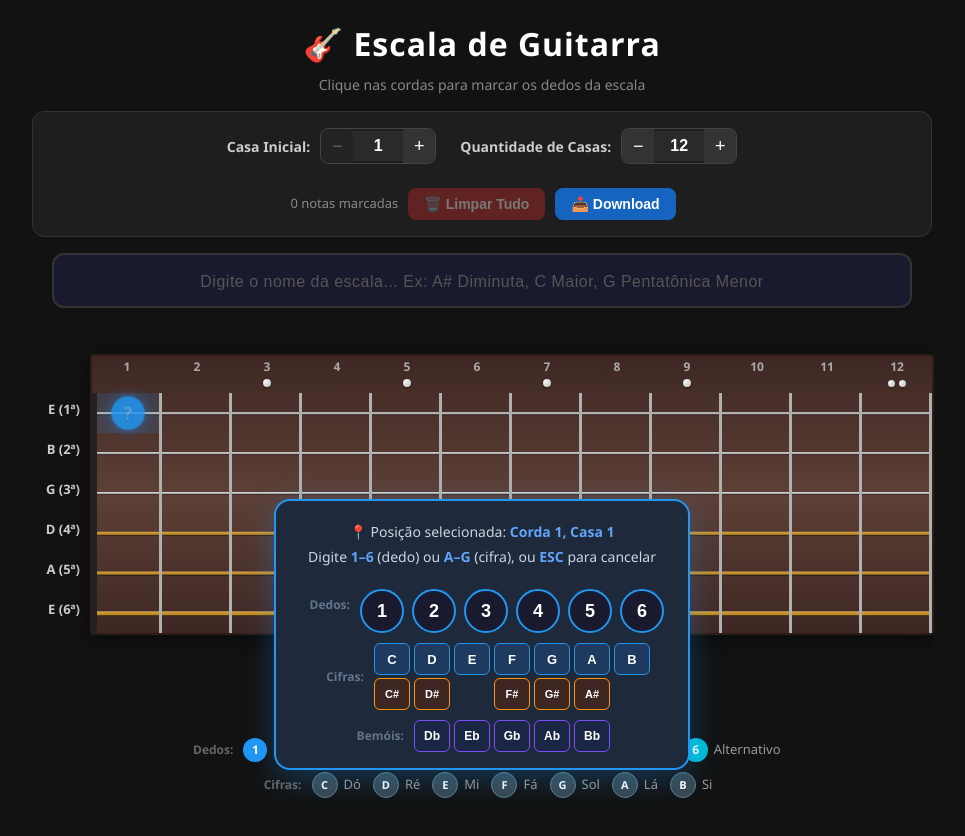
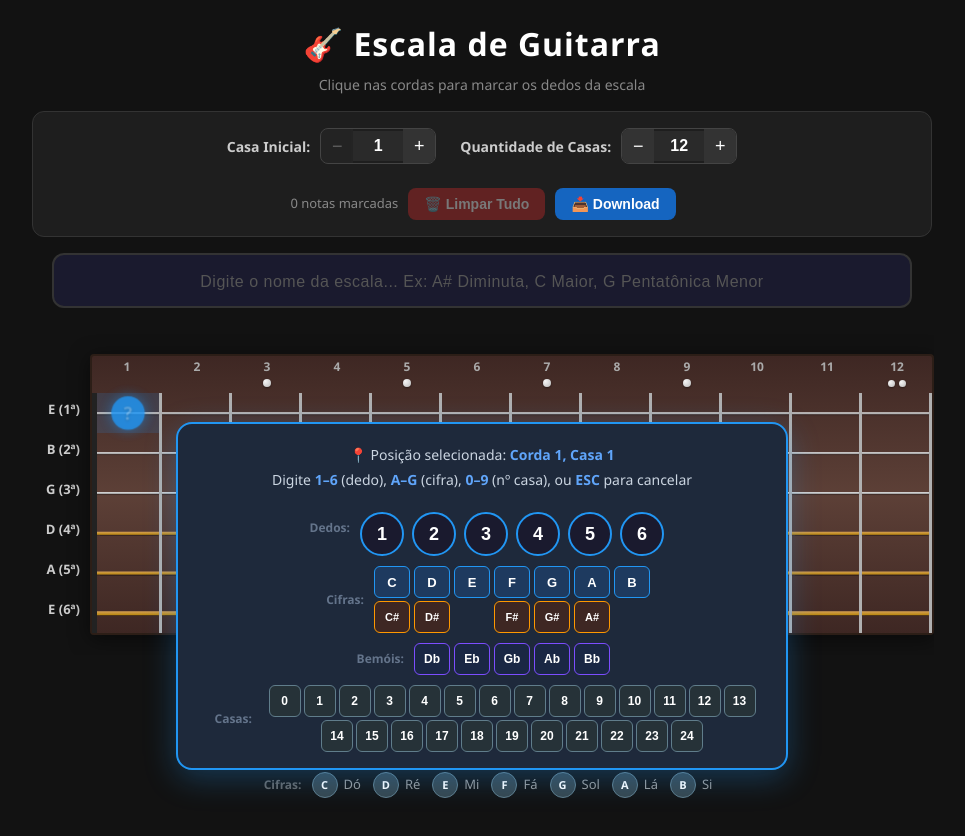
Before and after one commit to masilvasql/guitar-scale-app, a React (Vite) app in the folder guitar-scale-app/: page / in a window 1280 px wide. Both pictures are taken after a click on the element 285 px from the left and 413 px from the top of the page. Shown: the whole page, without its empty margins (158-1123 px from the left). Built offline with nearby package versions, Linux system fonts and the light colour scheme.

Commit message:
adicionado opção de colocar o número das casas

```diff
--- a/guitar-scale-app/src/App.css
+++ b/guitar-scale-app/src/App.css
@@ -223,6 +223,27 @@
   transform: scale(1.1);
 }
 
+/* Fret number buttons */
+.fret-number-buttons {
+  display: flex;
+  gap: 3px;
+  flex-wrap: wrap;
+  justify-content: center;
+  max-width: 500px;
+}
+
+.fret-num-btn {
+  background: #263238 !important;
+  border-color: #607d8b !important;
+  min-width: 32px !important;
+  font-size: 12px !important;
+}
+
+.fret-num-btn:hover {
+  background: #607d8b !important;
+  transform: scale(1.1);
+}
+
 /* Modifier buttons (when pending note) */
 .modifier-buttons {
   display: flex;
--- a/guitar-scale-app/src/App.jsx
+++ b/guitar-scale-app/src/App.jsx
@@ -8,15 +8,20 @@ const VALID_NOTES = ['C', 'C#', 'Db', 'D', 'D#', 'Eb', 'E', 'F', 'F#', 'Gb', 'G'
 const NOTE_LETTERS = ['A', 'B', 'C', 'D', 'E', 'F', 'G']
 
 function App() {
-  // markers: { [key]: { type: 'finger', value: 1-6 } | { type: 'note', value: 'A#' } }
+  // markers: { [key]: { type: 'finger'|'note'|'fret', value: ... } }
   const [markers, setMarkers] = useState({})
   const [startingFret, setStartingFret] = useState(1)
   const [activeCell, setActiveCell] = useState(null)
   const [totalFrets, setTotalFrets] = useState(12)
   const [scaleName, setScaleName] = useState('')
   const [pendingNote, setPendingNote] = useState(null) // letter waiting for # or b
+  const [pendingFretDigits, setPendingFretDigits] = useState('') // accumulates digits for fret number
   const pendingTimerRef = useRef(null)
+  const fretDigitTimerRef = useRef(null)
   const captureRef = useRef(null)
+
+  // Check if any marker is a fret number
+  const hasFretNumbers = Object.values(markers).some(m => m.type === 'fret')
 
   const handleCellClick = useCallback((stringIndex, fretIndex) => {
     const key = `${stringIndex}-${fretIndex}`
@@ -58,10 +63,18 @@ function App() {
     }
   }, [activeCell, setMarkerValue])
 
+  const handleFretNumberInput = useCallback((num) => {
+    if (activeCell) {
+      setMarkerValue({ type: 'fret', value: num })
+      setPendingFretDigits('')
+    }
+  }, [activeCell, setMarkerValue])
+
   const handleClearAll = useCallback(() => {
     setMarkers({})
     setActiveCell(null)
     setPendingNote(null)
+    setPendingFretDigits('')
   }, [])
 
   const handleDownload = useCallback(async () => {
@@ -87,6 +100,7 @@ function App() {
   const handleCancelSelection = useCallback(() => {
     setActiveCell(null)
     setPendingNote(null)
+    setPendingFretDigits('')
   }, [])
 
   // Confirm a pending note (natural, without modifier)
@@ -103,7 +117,6 @@ function App() {
       // If there's a pending note, check for # or b modifier
       if (pendingNote) {
         if (e.key === '#' || e.key === '3') {
-          // # (shift+3 on many keyboards)
           clearTimeout(pendingTimerRef.current)
           const sharpNote = pendingNote + '#'
           if (VALID_NOTES.includes(sharpNote)) {
@@ -122,28 +135,83 @@ function App() {
           }
           return
         } else {
-          // Any other key: confirm the natural note first
           clearTimeout(pendingTimerRef.current)
           confirmPendingNote(pendingNote)
           return
         }
       }
 
-      const num = parseInt(e.key)
-      if (num >= 1 && num <= 6) {
-        handleFingerInput(num)
+      // If accumulating fret digits
+      if (pendingFretDigits !== '') {
+        const digit = e.key
+        if (digit >= '0' && digit <= '9') {
+          clearTimeout(fretDigitTimerRef.current)
+          const newDigits = pendingFretDigits + digit
+          const num = parseInt(newDigits)
+          if (num > 24) {
+            // Too big, confirm what we had
+            handleFretNumberInput(parseInt(pendingFretDigits))
+            return
+          }
+          setPendingFretDigits(newDigits)
+          fretDigitTimerRef.current = setTimeout(() => {
+            handleFretNumberInput(parseInt(newDigits))
+          }, 600)
+          return
+        } else if (e.key === 'Enter') {
+          clearTimeout(fretDigitTimerRef.current)
+          handleFretNumberInput(parseInt(pendingFretDigits))
+          return
         } else if (e.key === 'Escape') {
+          clearTimeout(fretDigitTimerRef.current)
+          setPendingFretDigits('')
           handleCancelSelection()
-      } else {
-        // Check for note letter
+          return
+        }
+        return
+      }
+
+      if (e.key === 'Escape') {
+        handleCancelSelection()
+        return
+      }
+
+      // If fret numbers already exist, only allow digits (no notes or fingers)
+      if (hasFretNumbers) {
+        const digit = e.key
+        if (digit >= '0' && digit <= '9') {
+          setPendingFretDigits(digit)
+          fretDigitTimerRef.current = setTimeout(() => {
+            handleFretNumberInput(parseInt(digit))
+          }, 600)
+        }
+        return
+      }
+
+      // Check for note letter first (before digit check, since A-G are not digits)
       const letter = e.key.toUpperCase()
       if (NOTE_LETTERS.includes(letter)) {
         setPendingNote(letter)
-          // Auto-confirm after 800ms if no modifier is pressed
         clearTimeout(pendingTimerRef.current)
         pendingTimerRef.current = setTimeout(() => {
           confirmPendingNote(letter)
         }, 800)
+        return
+      }
+
+      // Check for digit — could be finger (1-6) or start of fret number (0-9)
+      const digit = e.key
+      if (digit >= '0' && digit <= '9') {
+        const num = parseInt(digit)
+        // 0 is always a fret number, 7-9 start fret number input
+        if (num === 0 || num > 6) {
+          setPendingFretDigits(digit)
+          fretDigitTimerRef.current = setTimeout(() => {
+            handleFretNumberInput(num)
+          }, 600)
+        } else {
+          // 1-6: could be finger or fret number, treat as finger
+          handleFingerInput(num)
         }
       }
     }
@@ -151,8 +219,9 @@ function App() {
     return () => {
       window.removeEventListener('keydown', handleKeyDown)
       clearTimeout(pendingTimerRef.current)
+      clearTimeout(fretDigitTimerRef.current)
     }
-  }, [activeCell, pendingNote, handleFingerInput, handleNoteInput, handleCancelSelection, confirmPendingNote])
+  }, [activeCell, pendingNote, pendingFretDigits, hasFretNumbers, handleFingerInput, handleFretNumberInput, handleNoteInput, handleCancelSelection, confirmPendingNote])
 
   return (
     <div className="app">
@@ -169,6 +238,7 @@ function App() {
         onClearAll={handleClearAll}
         onDownload={handleDownload}
         markerCount={Object.keys(markers).length}
+        fretNumbersLocked={hasFretNumbers}
       />
 
       <div className="scale-name-container">
@@ -195,6 +265,7 @@ function App() {
             startingFret={startingFret}
             totalFrets={totalFrets}
             onCellClick={handleCellClick}
+            hideFretNumbers={hasFretNumbers}
           />
         </div>
       </div> {/* end capture-area */}
@@ -206,11 +277,17 @@ function App() {
 
             {pendingNote ? (
               <p>Nota <strong>{pendingNote}</strong> — pressione <strong>#</strong> (sustenido), <strong>b</strong> (bemol) ou <strong>Enter</strong> para natural</p>
+            ) : pendingFretDigits !== '' ? (
+              <p>Casa <strong>{pendingFretDigits}</strong> — digite mais dígitos ou aguarde para confirmar</p>
+            ) : hasFretNumbers ? (
+              <p>Digite o <strong>número da casa</strong> (0–24) ou <strong>ESC</strong> para cancelar</p>
             ) : (
-              <p>Digite <strong>1–6</strong> (dedo) ou <strong>A–G</strong> (cifra), ou <strong>ESC</strong> para cancelar</p>
+              <p>Digite <strong>1–6</strong> (dedo), <strong>A–G</strong> (cifra), <strong>0–9</strong> (nº casa), ou <strong>ESC</strong> para cancelar</p>
             )}
 
-            {!pendingNote && (
+            {!pendingNote && pendingFretDigits === '' && (
+              <>
+                {!hasFretNumbers && (
                   <>
                     <div className="input-section">
                       <span className="section-label">Dedos:</span>
@@ -261,6 +338,23 @@ function App() {
                             onClick={() => handleNoteInput(note)}
                           >
                             {note}
+                          </button>
+                        ))}
+                      </div>
+                    </div>
+                  </>
+                )}
+
+                <div className="input-section">
+                  <span className="section-label">Casas:</span>
+                  <div className="fret-number-buttons">
+                    {Array.from({ length: 25 }, (_, i) => i).map(n => (
+                      <button
+                        key={n}
+                        className="note-btn fret-num-btn"
+                        onClick={() => handleFretNumberInput(n)}
+                      >
+                        {n}
                       </button>
                     ))}
                   </div>
--- a/guitar-scale-app/src/components/Controls.css
+++ b/guitar-scale-app/src/components/Controls.css
@@ -123,3 +123,14 @@
   min-width: 110px;
   text-align: right;
 }
+
+/* Locked state */
+.control-group.locked {
+  opacity: 0.5;
+  position: relative;
+}
+
+.lock-badge {
+  font-size: 14px;
+  margin-left: 4px;
+}
--- a/guitar-scale-app/src/components/Controls.jsx
+++ b/guitar-scale-app/src/components/Controls.jsx
@@ -1,16 +1,16 @@
 import React from 'react'
 import './Controls.css'
 
-function Controls({ startingFret, setStartingFret, totalFrets, setTotalFrets, onClearAll, onDownload, markerCount }) {
+function Controls({ startingFret, setStartingFret, totalFrets, setTotalFrets, onClearAll, onDownload, markerCount, fretNumbersLocked }) {
   return (
     <div className="controls">
-      <div className="control-group">
+      <div className={`control-group ${fretNumbersLocked ? 'locked' : ''}`}>
         <label htmlFor="starting-fret">Casa Inicial:</label>
         <div className="input-with-buttons">
           <button
             className="ctrl-btn"
             onClick={() => setStartingFret(Math.max(1, startingFret - 1))}
-            disabled={startingFret <= 1}
+            disabled={startingFret <= 1 || fretNumbersLocked}
           >
             −
           </button>
@@ -20,6 +20,7 @@ function Controls({ startingFret, setStartingFret, totalFrets, setTotalFrets, on
             min="1"
             max="24"
             value={startingFret}
+            disabled={fretNumbersLocked}
             onChange={(e) => {
               const val = parseInt(e.target.value)
               if (val >= 1 && val <= 24) setStartingFret(val)
@@ -28,11 +29,12 @@ function Controls({ startingFret, setStartingFret, totalFrets, setTotalFrets, on
           <button
             className="ctrl-btn"
             onClick={() => setStartingFret(Math.min(24, startingFret + 1))}
-            disabled={startingFret >= 24}
+            disabled={startingFret >= 24 || fretNumbersLocked}
           >
             +
           </button>
         </div>
+        {fretNumbersLocked && <span className="lock-badge">🔒</span>}
       </div>
 
       <div className="control-group">
--- a/guitar-scale-app/src/components/GuitarFretboard.css
+++ b/guitar-scale-app/src/components/GuitarFretboard.css
@@ -190,8 +190,25 @@
   letter-spacing: 0.5px;
 }
 
+/* Fret number marker */
+.fret-num-marker {
+  width: auto;
+  min-width: 28px;
+  height: 28px;
+  border-radius: 14px;
+  padding: 0 5px;
+  box-shadow: 0 2px 8px rgba(0,0,0,0.4);
+  transition: transform 0.2s ease;
+}
+
+.fret-num-marker span {
+  font-size: 13px;
+  letter-spacing: 0;
+}
+
 .fret-cell:hover .finger-marker,
-.fret-cell:hover .note-marker {
+.fret-cell:hover .note-marker,
+.fret-cell:hover .fret-num-marker {
   transform: translate(-50%, -50%) scale(1.15);
 }
 
--- a/guitar-scale-app/src/components/GuitarFretboard.jsx
+++ b/guitar-scale-app/src/components/GuitarFretboard.jsx
@@ -36,6 +36,7 @@ function getMarkerColor(marker) {
   if (!marker) return '#666'
   if (marker.type === 'finger') return FINGER_COLORS[marker.value] || '#666'
   if (marker.type === 'note') return NOTE_COLORS[marker.value] || '#666'
+  if (marker.type === 'fret') return '#607d8b'
   return '#666'
 }
 
@@ -48,14 +49,14 @@ function getMarkerLabel(marker) {
 const INLAY_FRETS = [3, 5, 7, 9, 12, 15, 17, 19, 21, 24]
 const DOUBLE_INLAY_FRETS = [12, 24]
 
-function GuitarFretboard({ markers, activeCell, startingFret, totalFrets, onCellClick }) {
+function GuitarFretboard({ markers, activeCell, startingFret, totalFrets, onCellClick, hideFretNumbers }) {
   const frets = Array.from({ length: totalFrets }, (_, i) => i)
   const strings = Array.from({ length: 6 }, (_, i) => i)
 
   return (
     <div className="fretboard-wrapper">
       {/* String labels on the left */}
-      <div className="string-labels">
+      <div className="string-labels" style={{ paddingTop: hideFretNumbers ? '15px' : '52px' }}>
         {strings.map(s => (
           <div key={s} className="string-label">
             {STRING_NAMES[s]}
@@ -65,6 +66,7 @@ function GuitarFretboard({ markers, activeCell, startingFret, totalFrets, onCell
 
       <div className="fretboard">
         {/* Fret numbers on top */}
+        {!hideFretNumbers && (
           <div className="fret-numbers">
             {frets.map(f => (
               <div key={f} className="fret-number">
@@ -72,6 +74,7 @@ function GuitarFretboard({ markers, activeCell, startingFret, totalFrets, onCell
               </div>
             ))}
           </div>
+        )}
 
         {/* Inlay dots */}
         <div className="inlay-row">
@@ -122,7 +125,7 @@ function GuitarFretboard({ markers, activeCell, startingFret, totalFrets, onCell
                   {/* Value marker */}
                   {hasMarker && (
                     <div
-                      className={`marker value-marker ${marker.type === 'note' ? 'note-marker' : 'finger-marker'}`}
+                      className={`marker value-marker ${marker.type === 'note' ? 'note-marker' : marker.type === 'fret' ? 'fret-num-marker' : 'finger-marker'}`}
                       style={{ backgroundColor: getMarkerColor(marker) }}
                     >
                       <span>{getMarkerLabel(marker)}</span>
```
Lines whose indentation alone changed are shown as unchanged.
